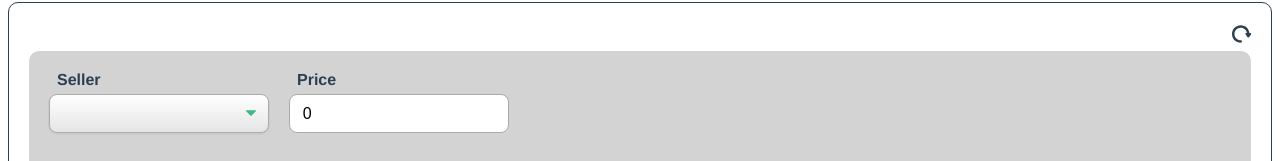
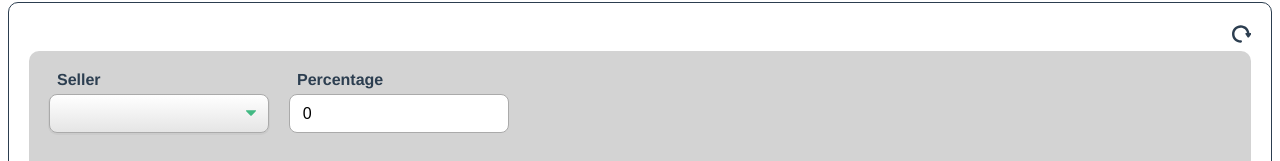
Before and after one commit to contepas/vue3-ts-multi-forms, a Vue app: page /forms in a window 1280 px wide. Shown: the part 487-648 px from the top of the page. Built offline with nearby package versions, Linux system fonts and the light colour scheme.

Commit message:
Add error message in FormSellers. Add validation rule on total percentage in sellers. More minor enhancements and fixes.

```diff
--- a/src/components/FormSellers.vue
+++ b/src/components/FormSellers.vue
@@ -13,9 +13,9 @@
                         label="Seller"
                     />
                     <BaseInput
-                        v-model="seller.percentage"
+                        v-model.number="seller.percentage"
                         type="number"
-                        label="Price"
+                        label="Percentage"
                         step="0.01"
                         min="0"
                         max="100"
@@ -26,6 +26,12 @@
                         >Delete</BaseButton
                     >
                 </div>
+                <p
+                    style="color: red; margin: 5px 0 0 8px;"
+                    v-show="showError && errorMessage"
+                >
+                    {{ errorMessage }}
+                </p>
             </template>
             <template v-slot:buttons>
                 <BaseButton
@@ -40,7 +46,7 @@
 </template>
 
 <script lang="ts">
-import { defineComponent } from 'vue'
+import { defineComponent, ref, computed } from 'vue'
 import { uniqueId } from 'lodash'
 import WrapperForm from './WrapperForm.vue'
 import WrapperFormSection from './WrapperFormSection.vue'
@@ -50,11 +56,11 @@ import BaseSelect from './BaseSelect.vue'
 import {
     getAllSellersCall,
     allSellers,
-    sellerBind,
     addSeller,
     removeSeller,
     sellers,
     canAddSellerFields,
+    totalPercentageValid
 } from '../compositionFunctions/store/sellers'
 
 export default defineComponent({
@@ -68,13 +74,20 @@ export default defineComponent({
     },
     setup() {
         getAllSellersCall()
+        const errorMessage = computed(() => totalPercentageValid.value ? '' : 'Percentage sum has to be 100%')
+        const showError = ref(false)
+        const save = () => {
+            totalPercentageValid.value ? console.log('Submit form sellers') : showError.value = true
+        }
         return {
             addSeller,
             removeSeller,
             allSellers,
-            sellerBind,
             sellers,
             canAddSellerFields,
+            save,
+            showError,
+            errorMessage,
         }
     },
 })
--- a/src/compositionFunctions/store/sellers.ts
+++ b/src/compositionFunctions/store/sellers.ts
@@ -1,4 +1,4 @@
-import { ref, computed, reactive, Ref } from 'vue'
+import { ref, computed, reactive, Ref, watch } from 'vue'
 import { getSellersCall } from '../../services/restApis'
 import { saveError } from './errorLog'
 import { uniqueId } from 'lodash'
@@ -44,6 +44,7 @@ const state:State = reactive({
         }
     },
 })
+// watch(state.sellers, (newValue) => console.log(newValue))
 
 
 // ========
@@ -52,6 +53,13 @@ const state:State = reactive({
 export const allSellers = computed(() => state.allSellers)
 export const sellers = computed(() => state.sellers)
 export const canAddSellerFields = computed(() => state.allSellers.length > Object.keys(state.sellers).length)
+export const totalPercentageValid = computed(() => {
+    const percentage = Object.values(state.sellers).reduce((acc, seller) => {
+        return acc + Number(seller.percentage)
+    }, 0)
+    return percentage === 100
+})
+// watch(totalPercentageValid, (newValue) => console.log(newValue))
 
 
 // =========
@@ -99,18 +107,3 @@ export const getAllSellersCall = async () => {
 export const saveSellers = () => {
     console.log('ciao')
 }
-
-
-// ========
-// BINDINGS
-// ========
-export const sellerBind = (id: number | string) => {
-    if (state.sellers?.[id]) {
-        return computed({
-            get: ():any => state.sellers[id].seller,
-            set: (seller:NameId) => setSeller(seller)
-        })
-    } else {
-        throw 'sellerBind failed'
-    }
-}
```
